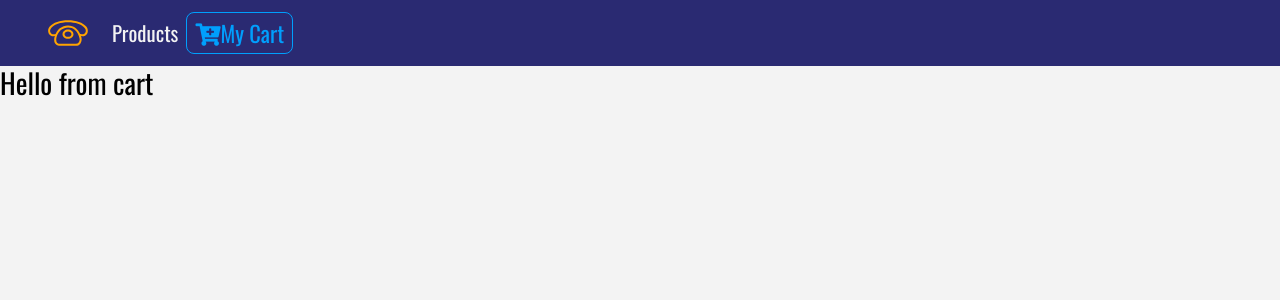
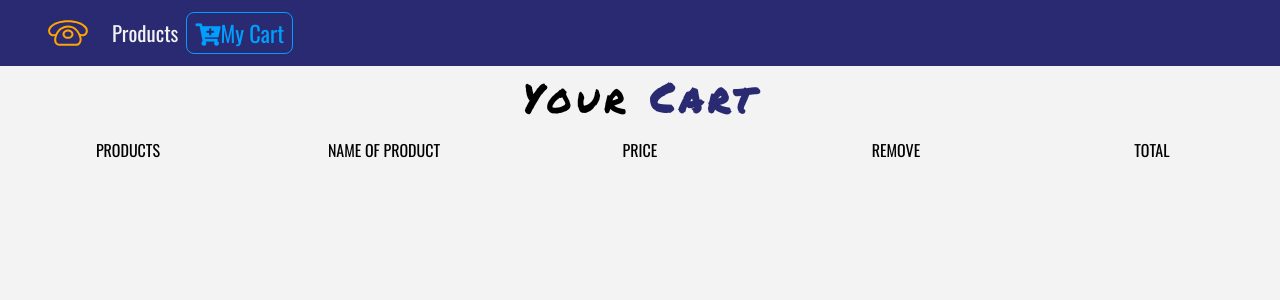
Before and after one commit to gouribhise/ecommerce, a React (Create React App) app: page /cart in a window 1280 px wide. Shown: the top 300 px of the page. Built offline with nearby package versions, Linux system fonts and the light colour scheme.

Commit message:
beginning of cart component

```diff
--- a/src/components/Cart.js
+++ /dev/null
@@ -1,11 +0,0 @@
-import React, {Component} from 'react'
-
-export default class Cart extends Component{
-  render(){
-    return(
-       <div>
-         <h3>Hello from cart</h3>
-       </div>
-    )
-  }
-}
--- /dev/null
+++ b/src/components/Cart/Cart.js
@@ -0,0 +1,14 @@
+import React, {Component} from 'react'
+import Title from '../Title';
+import CartColumns from './CartColumns';
+export default class Cart extends Component{
+  render(){
+    return(
+      <section>
+        <Title name="Your" title="Cart"/>
+
+        <CartColumns/>
+      </section>
+    )
+  }
+}
--- /dev/null
+++ b/src/components/Cart/CartColumns.js
@@ -0,0 +1,25 @@
+import React from 'react';
+
+export default function CartColumns(){
+  return(
+    <div className="container-fluid text-center d-none d-lg-block">
+    <div class="row">
+    <div className="col-10 mx-auto col-lg-2">
+             <p className="text-uppercase">products</p>
+           </div>
+           <div className="col-10 mx-auto col-lg-2">
+             <p className="text-uppercase">name of product</p>
+           </div>
+           <div className="col-10 mx-auto col-lg-2">
+             <p className="text-uppercase">price</p>
+           </div>
+           <div className="col-10 mx-auto col-lg-2">
+             <p className="text-uppercase">remove</p>
+           </div>
+           <div className="col-10 mx-auto col-lg-2">
+             <p className="text-uppercase">total</p>
+           </div>
+           </div>
+    </div>
+  )
+}
--- /dev/null
+++ b/src/components/Cart/package.json
@@ -0,0 +1,3 @@
+{
+  "main":"Cart.js"
+}
--- a/src/context.js
+++ b/src/context.js
@@ -9,6 +9,9 @@
     cart: [],
     modalOpen: false,
     modalProduct: detailProduct,
+    cartSubTotal:0,
+    cartTax:0,
+    cartTotal:0
 
   };
   componentDidMount() {
@@ -65,7 +68,18 @@
       return { modalOpen: false };
     });
   };
-
+increment=(id)=>{
+  console.log("increment")
+}
+decrement=(id)=>{
+  console.log("decrement")
+}
+removeItem=(id)=>{
+  console.log("remove item")
+}
+clearCart=()=>{
+  console.log("clear cart")
+}
   render() {
     return (
       <ProductContext.Provider
@@ -74,7 +88,11 @@
           handleDetail: this.handleDetail,
           addToCart: this.addToCart,
           openModal: this.openModal,
-          closeModal: this.closeModal
+          closeModal: this.closeModal,
+          increment:this.increment,
+          decrement:this.decrement,
+          removeItem:this.removeItem,
+          clearCart:this.clearCart
 
         }}
       >
```
